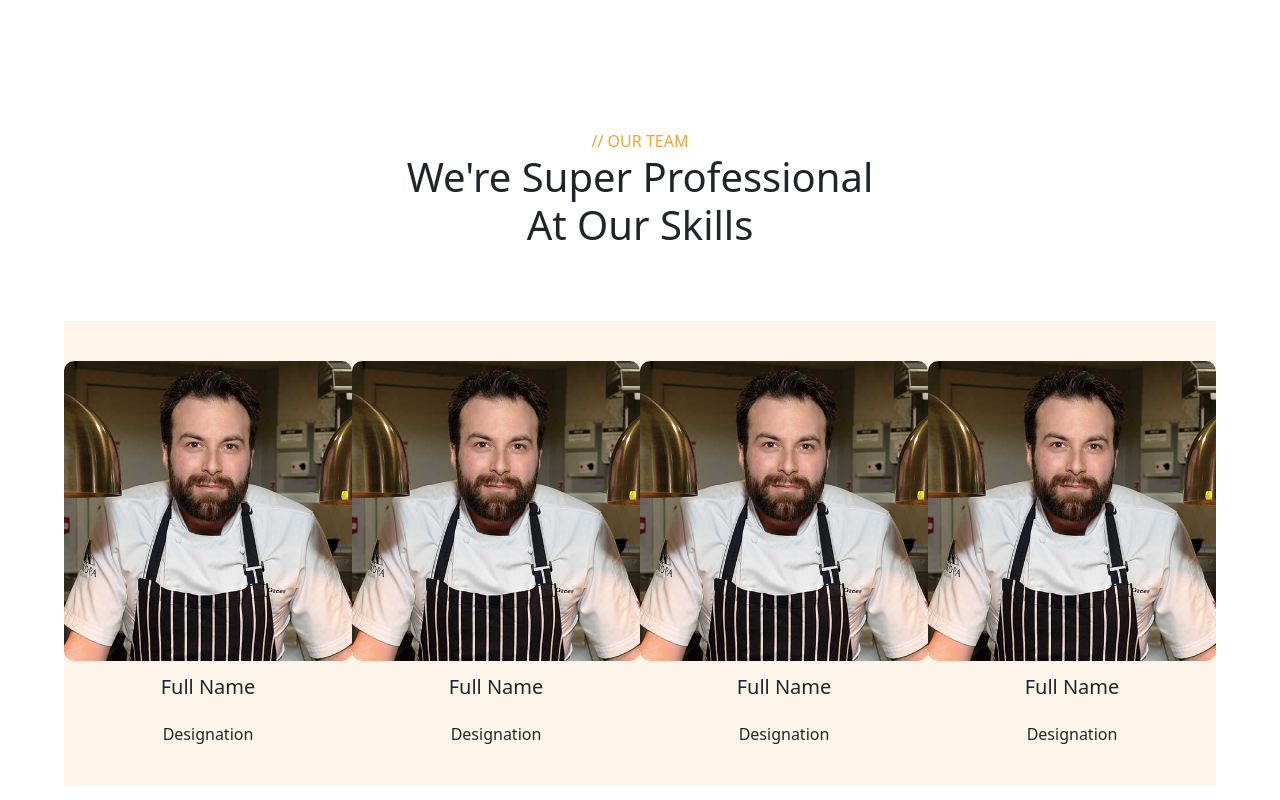
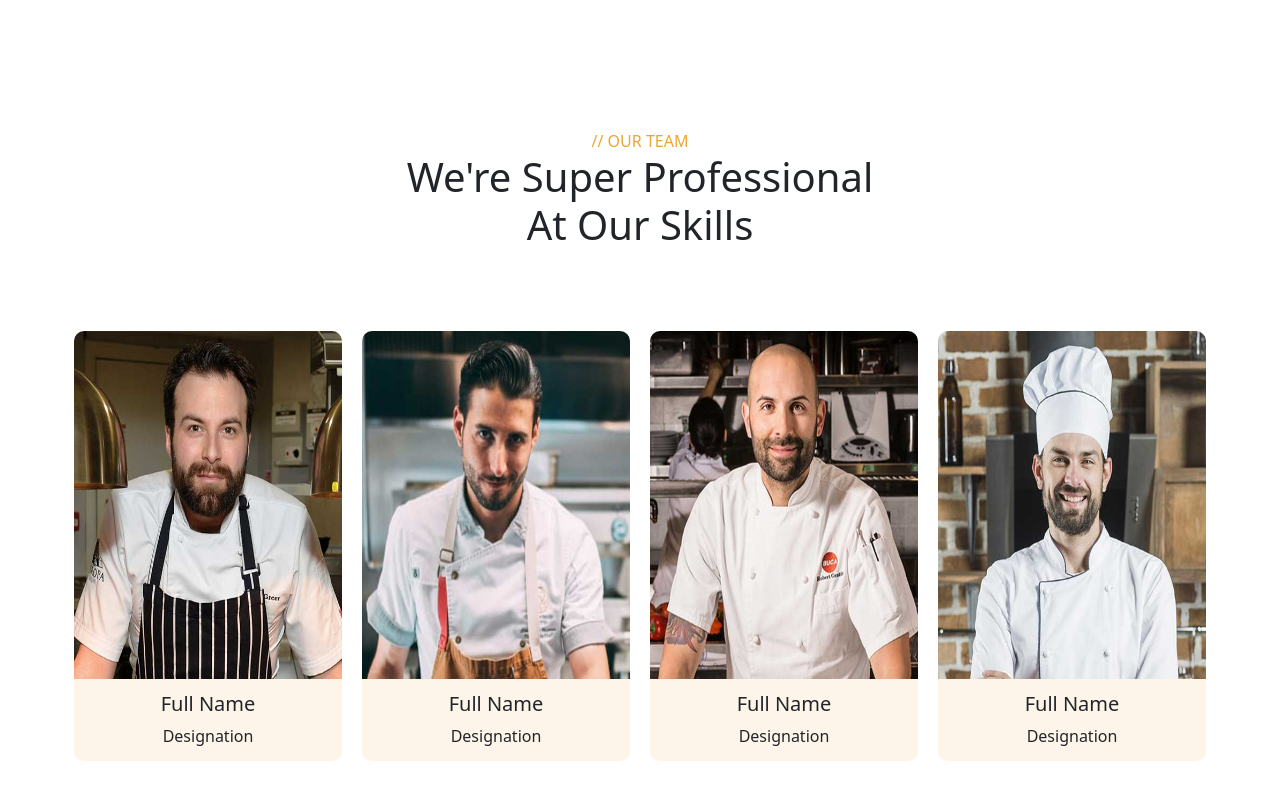
Before and after one commit to VitorLucas44/KadKer_Vitor, a website: page index.html in a window 1280 px wide. Shown: the part 3833-4633 px from the top of the page. Drawn offline with nearby package versions, Linux system fonts and the light colour scheme.

Commit message:
section5finis

```diff
--- a/index.html
+++ b/index.html
@@ -230,17 +230,17 @@
         <span>Designation</span>
     </div>
     <div class="cardchef">
-        <img src="./public/img/team-1.jpg" alt="">
+        <img src="./public/img/team-2.jpg" alt="">
         <h5>Full Name</h5>
         <span>Designation</span>
     </div>
     <div class="cardchef">
-        <img src="./public/img/team-1.jpg" alt="">
+        <img src="./public/img/team-3.jpg" alt="">
         <h5>Full Name</h5>
         <span>Designation</span>
     </div>
     <div class="cardchef">
-        <img src="./public/img/team-1.jpg" alt="">
+        <img src="./public/img/team-4.jpg" alt="">
         <h5>Full Name</h5>
         <span>Designation</span>
     </div>
--- a/public/sass/style.sass
+++ b/public/sass/style.sass
@@ -400,7 +400,7 @@ section6
             color: #eaa737
     .chef
         width: 90vw
-        height: 410px
+        height: 415px
         border-radius: 10px
         margin: 5%
         display: flex
@@ -412,10 +412,14 @@ section6
             align-items: center
             flex-direction: column
             background-color: #fdf4ea
-            height: 58vh
+            height: 430px
+            margin: 10px
+            border-radius: 10px
         img
             width:  100%
-            height: 300px
-            border-radius: 10px
+            height: 100%
+            border-radius: 10px 10px 0px 0px
         h5
-            padding: 5%
+            margin-top: 5%
+        span
+            margin-bottom: 5%
```
Also changed, not shown: public/css/style.css, 1 other file.
